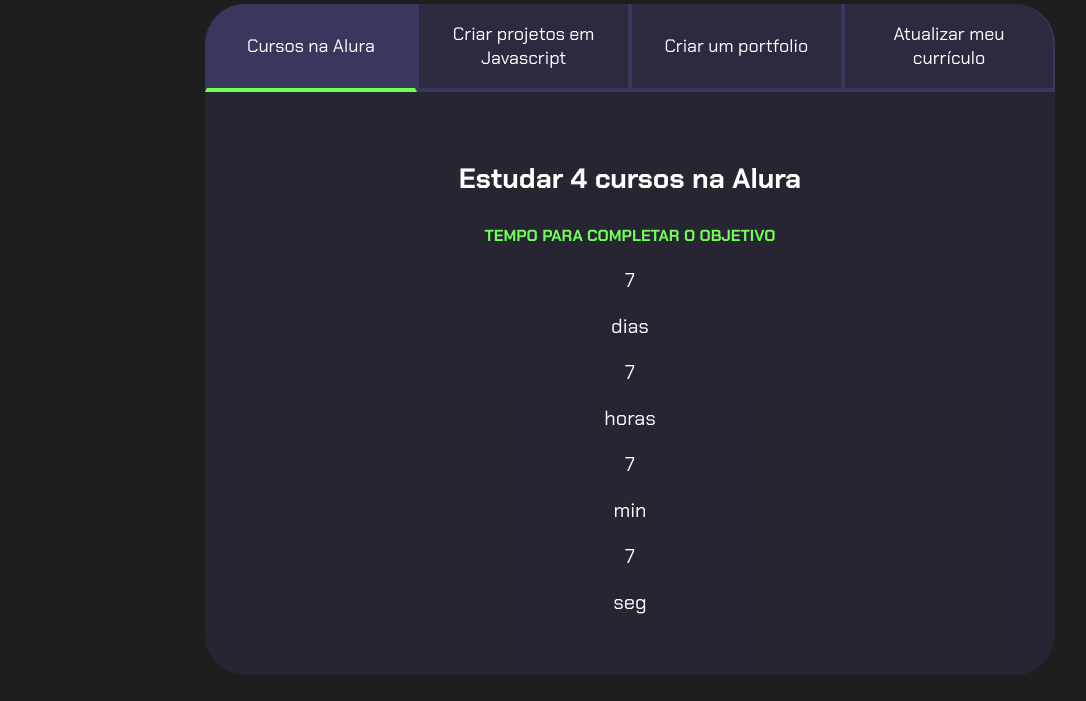
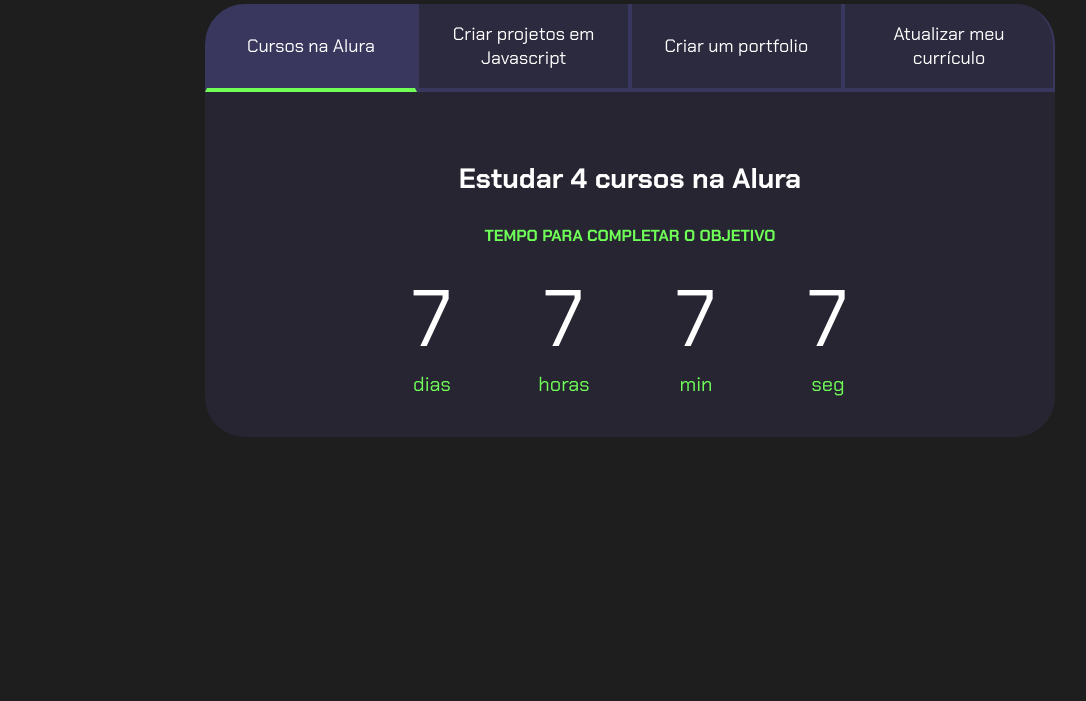
Before and after one commit to wntpk3/Programacao3-ano, a plain HTML site: page index.html in a window 1280 px wide. Shown: the part 99-800 px from the top of the page, without its empty margins (10-1096 px from the left). Drawn offline with Linux system fonts and the light colour scheme; a script that the page names is missing.

Commit message:
Update style.css

```diff
--- a/style.css
+++ b/style.css
@@ -88,9 +88,29 @@ body {
     color: var(--verde);
     text-transform: uppercase;
 }
+
 .contador{
+    display:flex;
+    justify-content: center;
+    flex-wrap: wrap;
+}
+.contador-digito{
+    padding: 0 16px;
+    text-align: center;
+    min-width: 100px;
+}
+
+.contador-digito-numero{
+    font-size: 80px;
+    margin: 0;
+
+}
+
+.contador-digito-texto{
+    color: var(--verde);
     font-size: 20px;
-    text-align: center;
+    margin: 0;
+
 }
 
 @media screen and (min-width: 768px) {
@@ -106,9 +126,3 @@ body {
         border-radius: 0 40px 0 0;
     }
 }
-    }
-
-    .botao:last-child {
-        border-radius: 0 40px 0 0;
-    }
-}
```
